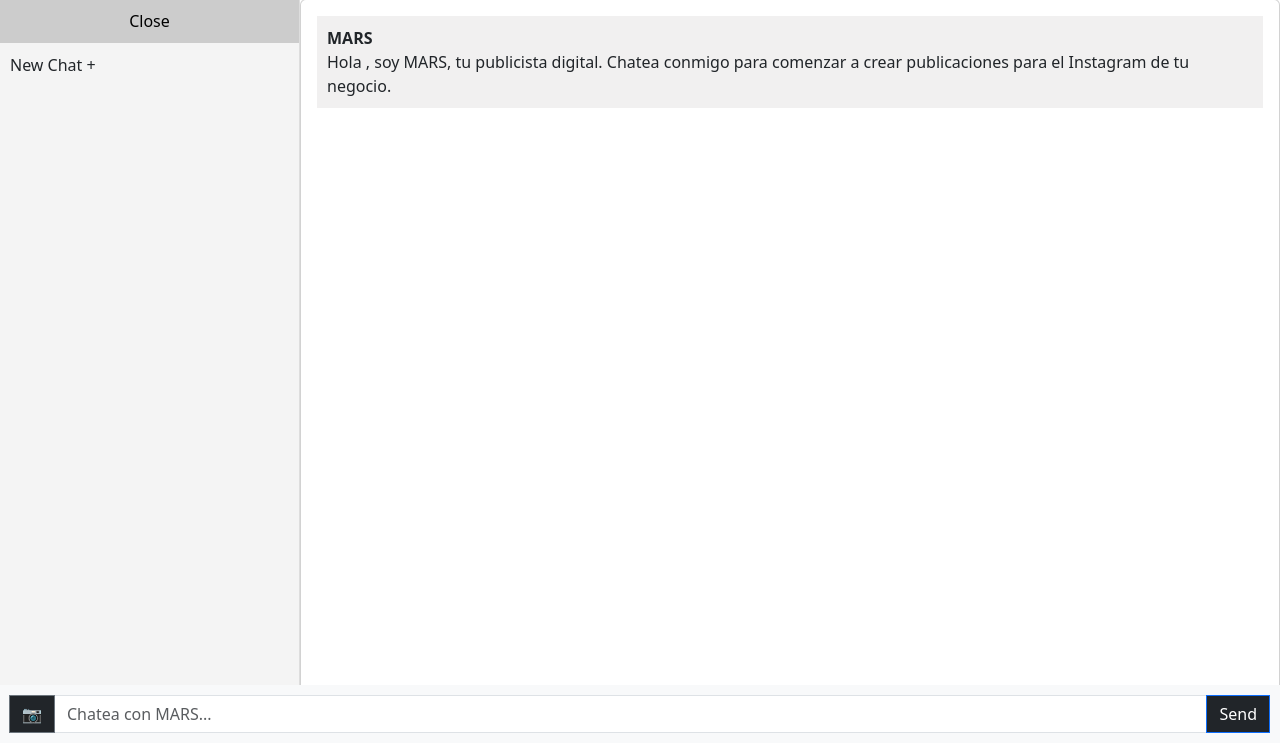
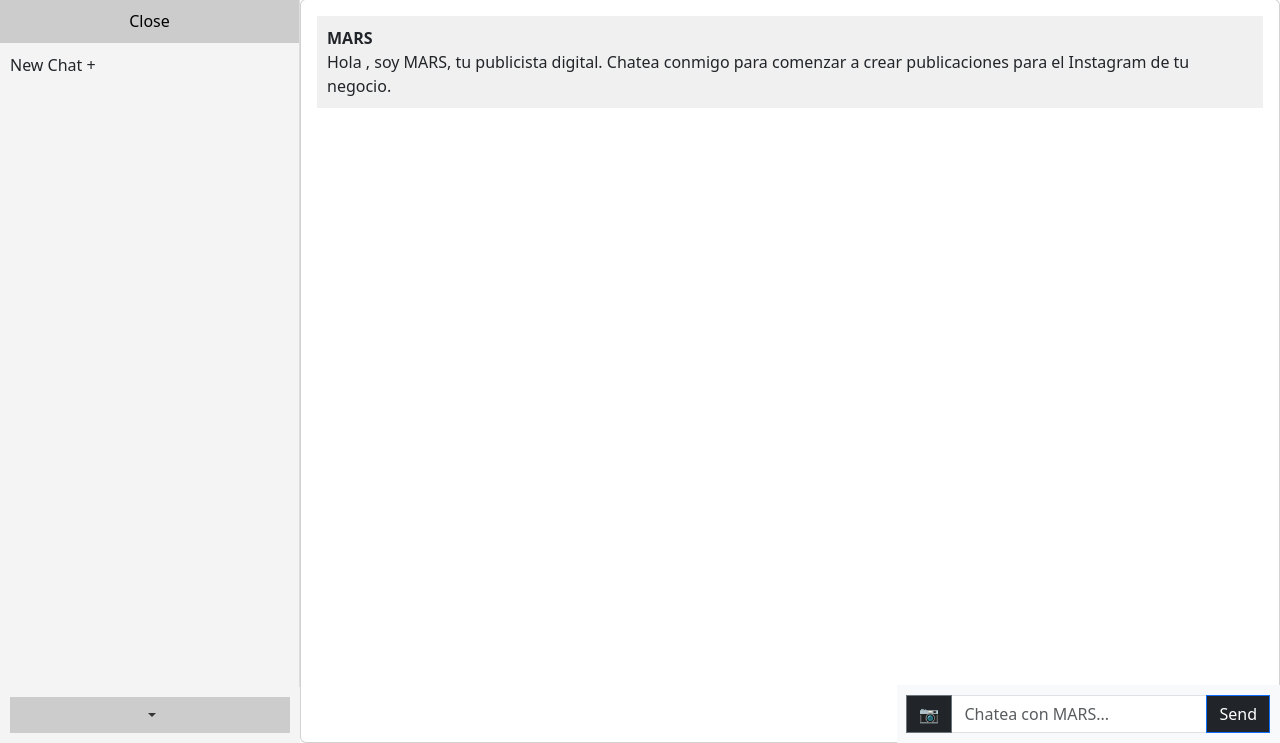
Before and after one commit to LuisSantiagoLopez/MARS_MVP, a Django app: template templates/chatbot.html in a window 1280 px wide. Shown: the part 57-800 px from the top of the page. Run offline with Django 5.2, Linux system fonts and the light colour scheme; the template is opened without the code that fills it, so the values that code supplies are empty.

Commit message:
sidebar fix

```diff
--- a/templates/chatbot.html
+++ b/templates/chatbot.html
@@ -127,7 +127,6 @@
     display: flex;
     position: fixed;
     bottom: 0;
-    left: 0;
     right: 0;
     padding: 10px;
     background-color: #f8f9fa;
```
